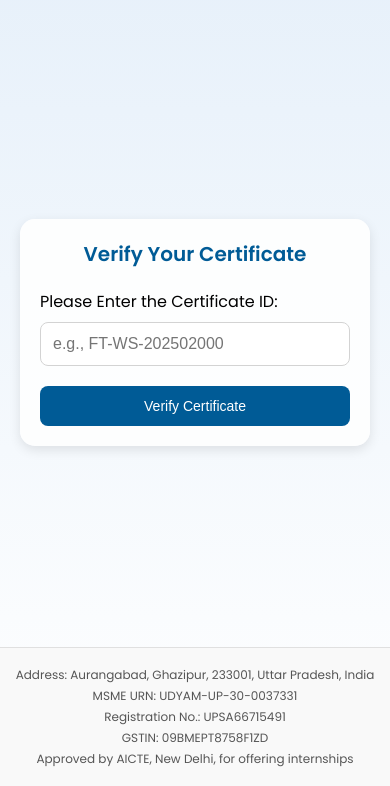
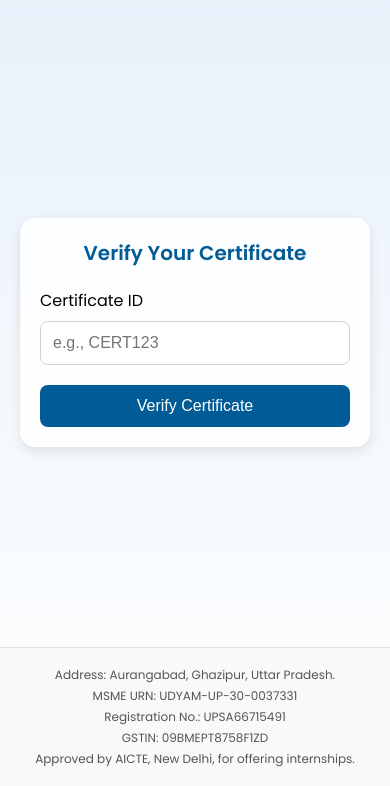
Before and after one commit to freshertalk/certificate-verification, a plain HTML site: page index.html in a window 390 px wide. Shown: the part 58-844 px from the top of the page. Drawn offline with Linux system fonts and the light colour scheme.

Commit message:
UI Improvements

```diff
--- a/index.html
+++ b/index.html
@@ -42,27 +42,14 @@
         }
 
         .verification-container {
-            background-color: rgba(255, 255, 255, 0.8);
+            background-color: rgba(255, 255, 255, 0.9);
             padding: 40px;
             border-radius: 15px;
             box-shadow: 0 4px 12px rgba(0, 0, 0, 0.1);
             width: 100%;
             max-width: 550px;
             text-align: center;
-            position: relative;
-            overflow: hidden;
             animation: fadeIn 1s ease-in;
-        }
-
-        .verification-container::before {
-            content: '';
-            position: absolute;
-            top: 0;
-            left: 0;
-            width: 100%;
-            height: 100%;
-            background: linear-gradient(to bottom, rgba(255, 255, 255, 0.5), rgba(255, 255, 255, 0.2));
-            z-index: -1;
         }
 
         h2 {
@@ -74,7 +61,6 @@
 
         .form-group {
             margin-bottom: 20px;
-            position: relative;
         }
 
         label {
@@ -184,10 +170,6 @@
             h2 {
                 font-size: 20px;
             }
-
-            button {
-                font-size: 14px;
-            }
         }
     </style>
 </head>
@@ -201,8 +183,8 @@
             <h2>Verify Your Certificate</h2>
             <form id="verificationForm">
                 <div class="form-group">
-                    <label for="certId">Please Enter the Certificate ID:</label>
-                    <input type="text" id="certId" name="certId" placeholder="e.g., FT-WS-202502000" required>
+                    <label for="certId">Certificate ID</label>
+                    <input type="text" id="certId" name="certId" placeholder="e.g., CERT123" required>
                 </div>
                 <button type="submit">Verify Certificate</button>
             </form>
@@ -211,11 +193,11 @@
     </main>
     <footer>
         <div class="company-details">
-            <p>Address: Aurangabad, Ghazipur, 233001, Uttar Pradesh, India</p>
+            <p>Address: Aurangabad, Ghazipur, Uttar Pradesh.</p>
             <p>MSME URN: UDYAM-UP-30-0037331</p>
             <p>Registration No.: UPSA66715491</p>
             <p>GSTIN: 09BMEPT8758F1ZD</p>
-            <p>Approved by AICTE, New Delhi, for offering internships</p>
+            <p>Approved by AICTE, New Delhi, for offering internships.</p>
         </div>
     </footer>
     <script>
@@ -231,22 +213,29 @@
 
             fetch('certificates.csv')
                 .then(response => {
-                    if (!response.ok) throw new Error('Failed to load certificates.csv');
+                    if (!response.ok) {
+                        throw new Error('Unable to load the certificates file. Please check if certificates.csv exists.');
+                    }
                     return response.text();
                 })
                 .then(data => {
                     const rows = data.split('\n').filter(row => row.trim() !== '');
+                    if (rows.length < 2) {
+                        throw new Error('Certificates file is empty or malformed.');
+                    }
                     const headers = rows[0].split(',').map(header => header.trim());
                     const certificates = rows.slice(1).map(row => {
                         const values = row.split(',').map(value => value.trim());
                         return headers.reduce((obj, header, index) => {
-                            obj[header] = values[index];
+                            obj[header] = values[index] || 'N/A';
                             return obj;
                         }, {});
                     });
+
                     const certificate = certificates.find(cert => cert.id === certId);
                     button.textContent = 'Verify Certificate';
                     button.disabled = false;
+
                     if (certificate) {
                         resultDiv.innerHTML = `
                             <p><strong>This is a valid certificate!</strong></p>
@@ -264,10 +253,10 @@
                 .catch(error => {
                     button.textContent = 'Verify Certificate';
                     button.disabled = false;
-                    resultDiv.innerHTML = '<p><strong>Error verifying certificate.</strong> Please try again later.</p>';
+                    resultDiv.innerHTML = `<p><strong>Error:</strong> ${error.message} Please try again later.</p>`;
                     resultDiv.classList.add('error');
                     resultDiv.classList.add('show');
-                    console.error(error);
+                    console.error('Verification Error:', error);
                 });
         });
     </script>
```
